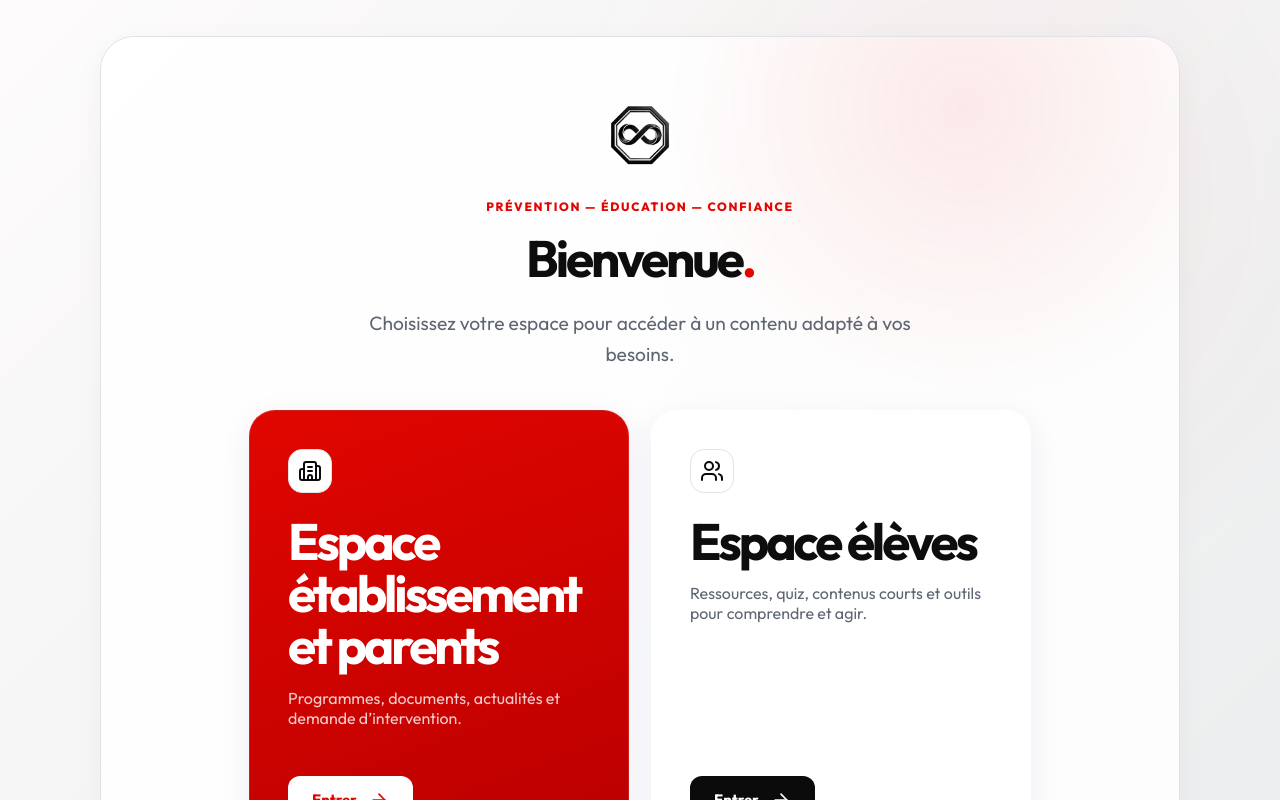
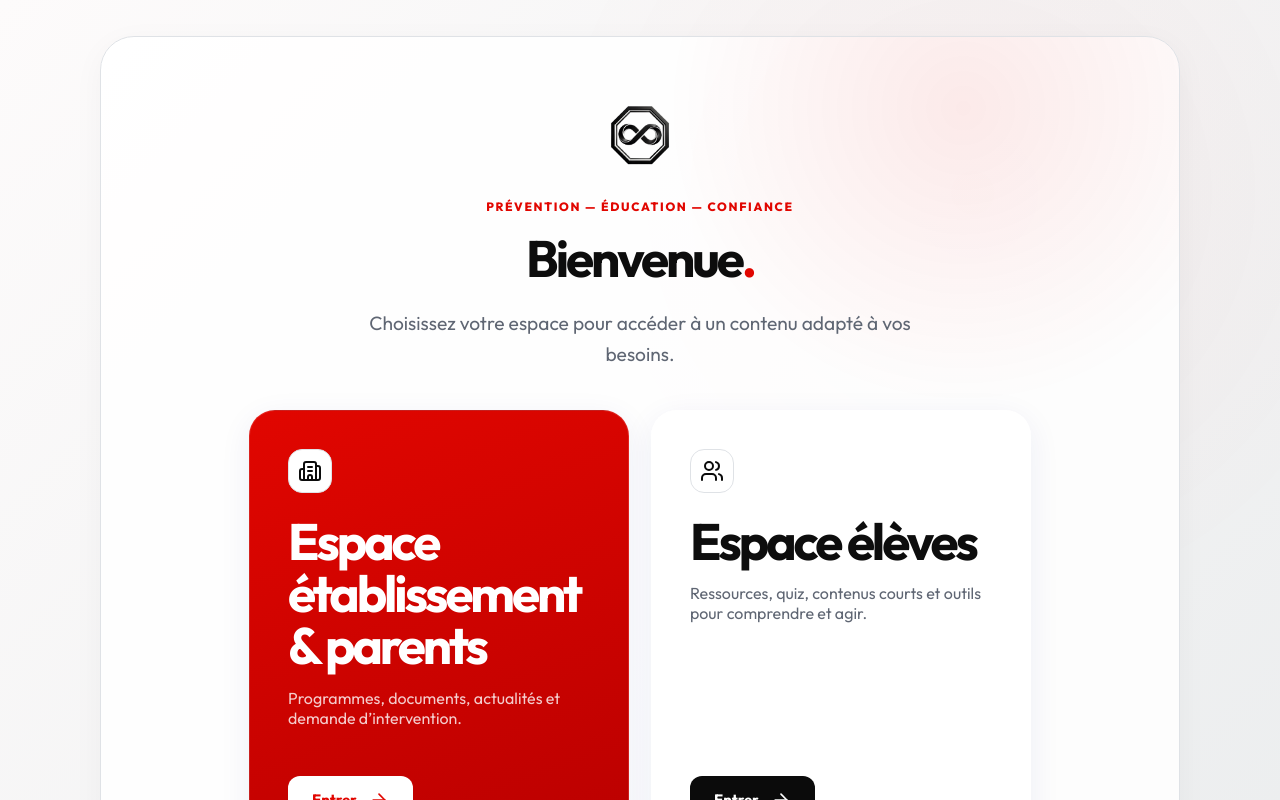
Before and after one commit to wissamheldis-cyber/Alert-l-ves---Pr-vention, a React (Vite) app: page / in a window 1280 px wide. Shown: the top 800 px of the page. Built offline with nearby package versions, Linux system fonts and the light colour scheme.

Commit message:
Update: Renamed Espace établissement to include parents with ampersand

```diff
--- a/src/pages/GatePage.tsx
+++ b/src/pages/GatePage.tsx
@@ -116,7 +116,7 @@ export function GatePage() {
             to="/etablissement"
             theme="red"
             icon={Building2}
-            title="Espace établissement et parents"
+            title="Espace établissement & parents"
             text="Programmes, documents, actualités et demande d’intervention."
             onNavigate={handleNavigate}
           />
```
